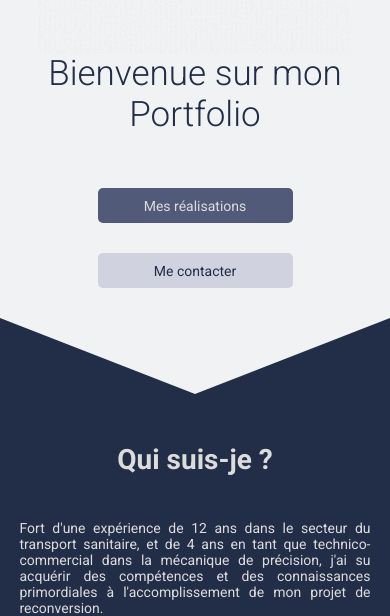
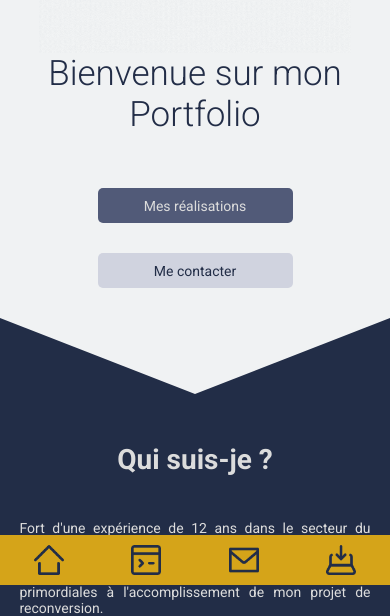
Before and after one commit to vincentDubresson/React-vdub-dev, a React (Create React App) app: page / in a window 390 px wide. Shown: the part 259-875 px from the top of the page. Built offline with nearby package versions, Linux system fonts and the light colour scheme.

Commit message:
First part : Display of the mobile navbar

```diff
--- a/src/App.jsx
+++ b/src/App.jsx
@@ -1,4 +1,5 @@
 import React from 'react';
+import Navbar from './components/navbar/Navbar';
 import Header from './components/header/Header';
 import About from './components/about/About';
 import './App.scss';
@@ -6,6 +7,7 @@ import './App.scss';
 export default function App() {
   return (
     <div className="App">
+      <Navbar />
       <header className="Header">
         <Header />
         <div className="HeaderTriangle" />
--- a/src/App.scss
+++ b/src/App.scss
@@ -1,6 +1,7 @@
 @import "./index.scss";
 
 .App {
+  position: relative;
   display: flex;
   flex-direction: column;
   justify-content: center;
--- /dev/null
+++ b/src/components/navbar/Navbar.jsx
@@ -0,0 +1,15 @@
+import React from 'react';
+import './Navbar.scss';
+import { NavbarIcons } from '../../data/NavbarIcons';
+
+export default function Navbar() {
+  return (
+    <nav className="AppNavbar">
+      {NavbarIcons.map((Icon) => (
+        <div key={Icon.number} className="AppNavbarButton">
+          <img className="AppNavBarIcon" src={Icon.source} alt={Icon.alt} />
+        </div>
+      ))}
+    </nav>
+  );
+}
--- /dev/null
+++ b/src/components/navbar/Navbar.scss
@@ -0,0 +1,20 @@
+@import "../../index.scss";
+
+.AppNavbar {
+    position: fixed;
+    bottom: 0;
+    @include dimension(100vw, 50px);
+    background-color: $mustardYellow;
+    display: flex;
+    justify-content: space-around;
+    align-items: center;
+    .AppNavbarButton {
+        @include dimension(25%, 100%);
+        display: flex;
+        justify-content: center;
+        align-items: center;
+        .AppNavBarIcon {
+            @include dimension(30px, 30px);
+        }
+    }
+}
--- /dev/null
+++ b/src/data/NavbarIcons.jsx
@@ -0,0 +1,29 @@
+import homeIcon from '../assets/images/icons/navbar/dark/home-icon.png';
+import projectIcon from '../assets/images/icons/navbar/dark/project-icon.png';
+import contactIcon from '../assets/images/icons/navbar/dark/contact-icon.png';
+import downloadIcon from '../assets/images/icons/navbar/dark/download-icon.png';
+
+export const NavbarIcons = [
+  {
+    number: 1,
+    source: homeIcon,
+    alt: 'Icône de retour à l\'accueil du site'
+  },
+  {
+    number: 2,
+    source: projectIcon,
+    alt: 'Icône pour aller à la partie projet'
+  },
+  {
+    number: 3,
+    source: contactIcon,
+    alt: 'Icône pour aller à la partie contact'
+  },
+  {
+    number: 4,
+    source: downloadIcon,
+    alt: 'Icône pour télécharger directement mon curriculum vitae'
+  }
+];
+
+export default { NavbarIcons };
--- a/src/reportWebVitals.js
+++ b/src/reportWebVitals.js
@@ -5,7 +5,7 @@ const reportWebVitals = (onPerfEntry) => {
       getFID,
       getFCP,
       getLCP,
-      getTTFB,
+      getTTFB
     }) => {
       getCLS(onPerfEntry);
       getFID(onPerfEntry);
```
